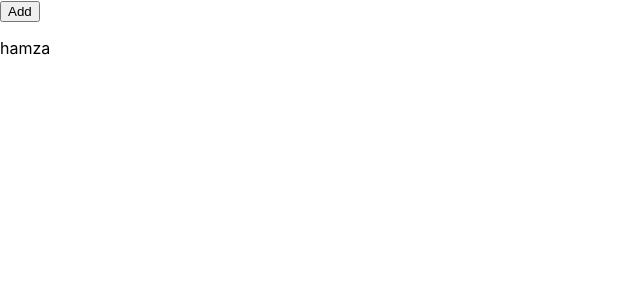
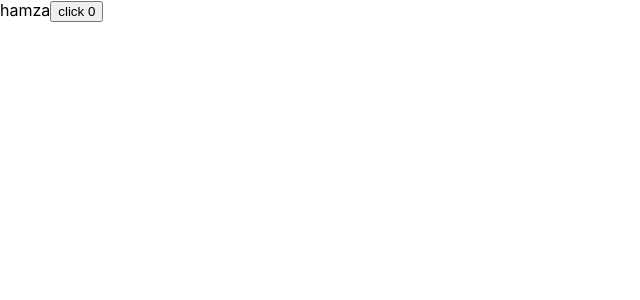
Before and after one commit to hamzakhalil3343/React_Hooks, a React (Create React App) app: page / in a window 1280 px wide. Shown: the top 300 px of the page, without its empty margins (0-640 px from the left). Built offline with nearby package versions, Linux system fonts and the light colour scheme.

Commit message:
useEffect Hook

```diff
--- a/src/App.js
+++ b/src/App.js
@@ -1,6 +1,6 @@
 import React,{Component} from 'react';
+import UseEffectHook from './components/UseEffectHook';
 
-import Hookusestatearr from './components/Hookusestatearr'
 class App extends Component {
 
 
@@ -8,11 +8,8 @@
 
     return (
       <div className="App">
-{/*
-         <ClassCounter></ClassCounter>
-         <HookCounter/>
-         <HooksPrevState></HooksPrevState> */}
-         <Hookusestatearr />
+
+        <UseEffectHook />
                </div>
     );
 
--- /dev/null
+++ b/src/components/UseEffectHook.js
@@ -0,0 +1,20 @@
+import React,{useState,useEffect} from 'react';
+
+function UseEffectHook(props) {
+    const [count,setcount]=useState(0);
+    useEffect(
+        ()=>{
+    document.title=`you click ${count} times`;
+}
+
+    )
+    return (
+        <div>
+            hamza
+            <button onClick={()=>setcount(count+1)}>click {count}</button>
+
+        </div>
+    );
+}
+
+export default UseEffectHook;
```
Also changed, not shown: 1 other file (tests, documents, lock files or other folders).
